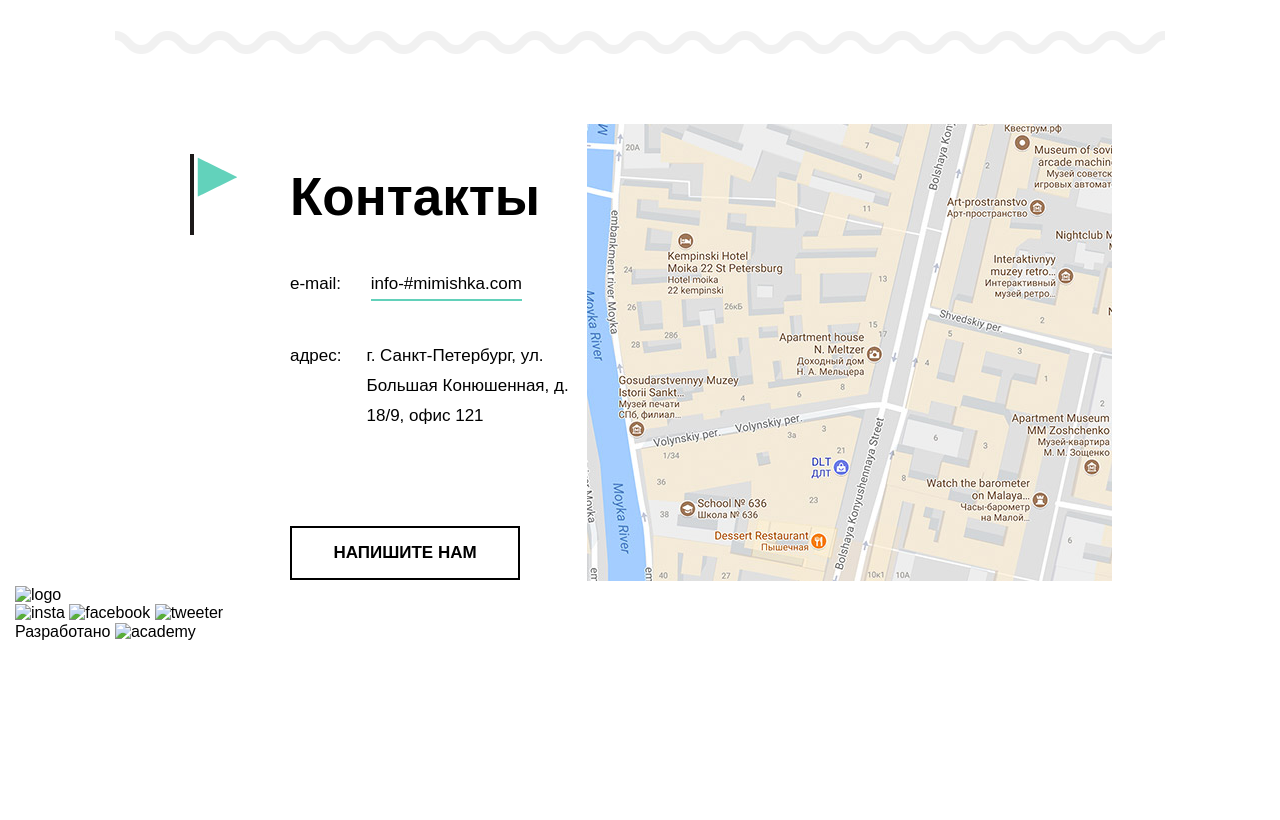
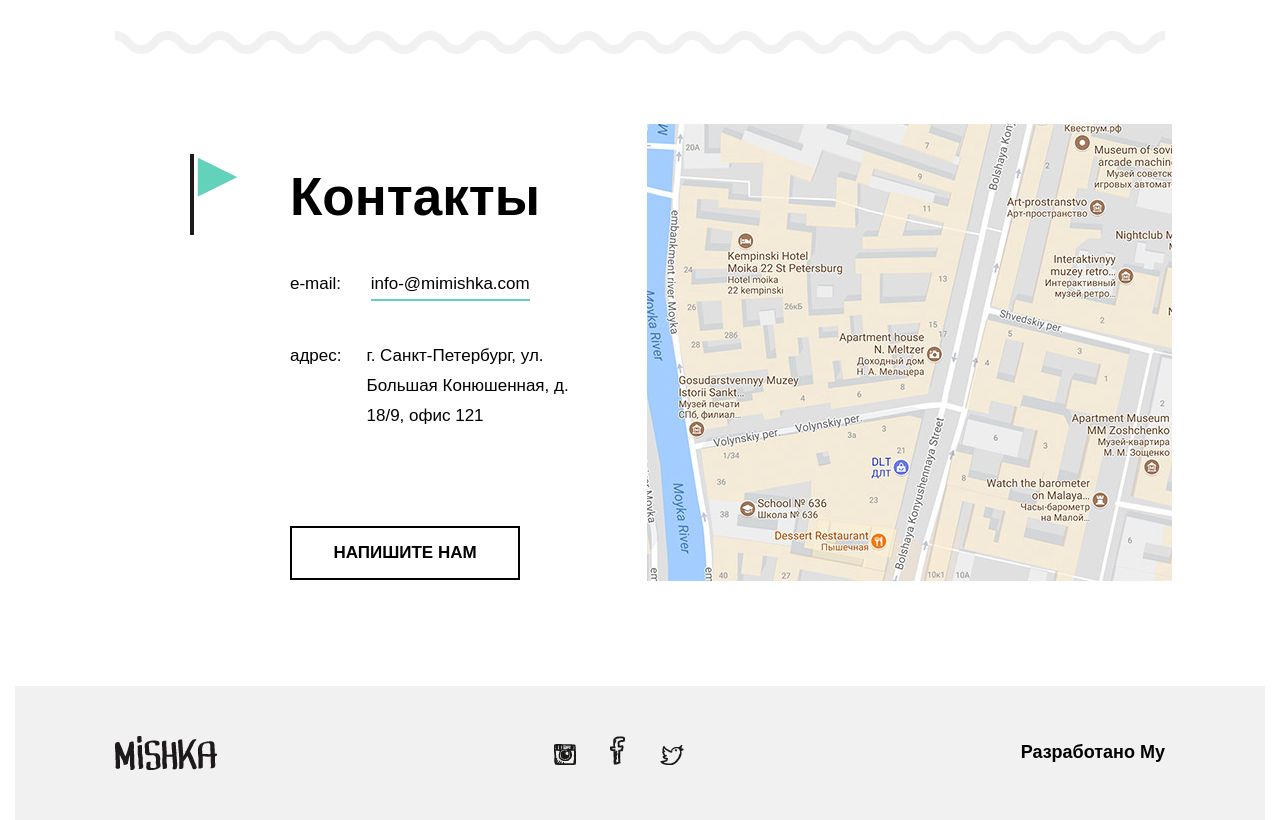
Before and after one commit to AdelRomeo/Mishka, a website: page index.html in a window 1280 px wide. Shown: the part 2820-3640 px from the top of the page. Before the commit the page ends 3461 px from the top, so only its background shows below. Drawn offline with Linux system fonts and the light colour scheme.

Commit message:
ВеÐрстка footer

```diff
--- a/index.html
+++ b/index.html
@@ -115,7 +115,7 @@
             <div class="contacts-address">
                 <img src="img/flag.png" alt="flag" class="contacts-flag">
                 <h2>Контакты</h2>
-                <span class="contacts-mail">e-mail: <span>info-#mimishka.com</span></span>
+                <span class="contacts-mail">e-mail: <span>info-@mimishka.com</span></span>
                 <div class="contacts--location">
                     <span>адрес:</span>
                     <p>г. Санкт-Петербург, ул. Большая Конюшенная, д. 18/9, офис 121</p>
@@ -127,16 +127,15 @@
             </div>
         </div>
     </main>
-    <footer>
-        <img src="" alt="logo">
-        <div>
-            <img src="" alt="insta">
-            <img src="" alt="facebook">
-            <img src="" alt="tweeter">
+    <footer class="main-footer">
+        <img src="img/logo-footer.png" alt="logo">
+        <div class="main-footer--social">
+            <a href=""><img src="img/insta.png" alt="insta"></a>
+            <a href=""><img src="img/fb.png" alt="facebook"></a>
+            <a href=""><img src="img/twitter.png" alt="tweeter"></a>
         </div>
         <div>
-            <span>Разработано</span>
-            <img src="" alt="academy">
+            <span class="main-footer--R">Разработано My</span>
         </div>
     </footer>
 </body>
--- a/src/style.scss
+++ b/src/style.scss
@@ -7,3 +7,4 @@
 @import "styles/about.scss";
 @import "styles/review.scss";
 @import "styles/contacts.scss";
+@import "styles/footer.scss";
--- a/src/styles/contacts.scss
+++ b/src/styles/contacts.scss
@@ -6,6 +6,7 @@
 
 .contacts-address{
   position: relative;
+  margin-right: 60px;
   h2{
     @include big-heading;
   }
--- /dev/null
+++ b/src/styles/footer.scss
@@ -0,0 +1,20 @@
+.main-footer{
+  display: flex;
+  align-items: center;
+  justify-content: space-between;
+  background: #F1F1F1;
+  margin-top: 100px;
+  padding: 50px 100px;
+}
+
+.main-footer--social{
+  a{
+    margin: 15px;
+  }
+}
+
+.main-footer--R{
+  font-size: 18px;
+  line-height: 19px;
+  font-weight: bold;
+}
```
Also changed, not shown: css/styles/style.css, img/fb.png (added), img/insta.png (added), img/logo-footer.png (added), img/twitter.png (added), 1 other file.
